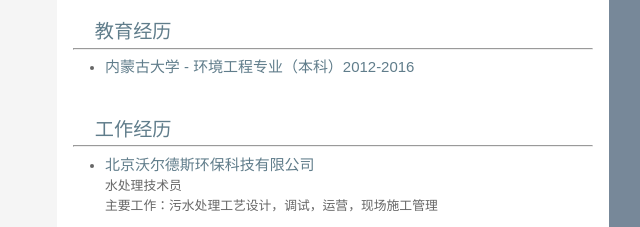
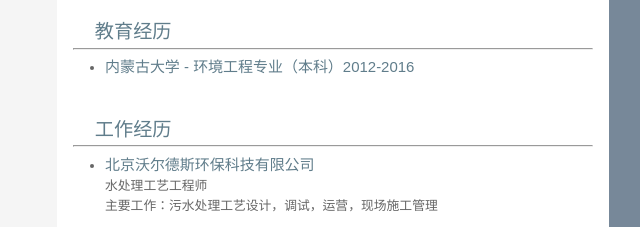
Before and after one commit to Song-XiaoPeng/financial_resume, a plain HTML site: page index.html in a window 1280 px wide. Shown: the top 227 px of the page, 451-1091 px from the left. Drawn offline with Linux system fonts and the light colour scheme; some icons are missing; a web font is replaced by a local one.

Commit message:
Update index.html

```diff
--- a/index.html
+++ b/index.html
@@ -69,7 +69,7 @@
                 <ul class="experience-list">
                     <li>
                         <h3 contenteditable="true">北京沃尔德斯环保科技有限公司</h3>
-                        <p contenteditable="true">水处理技术员<div>主要工作：污水处理工艺设计，调试，运营，现场施工管理</div></p>
+                        <p contenteditable="true">水处理工艺工程师<div>主要工作：污水处理工艺设计，调试，运营，现场施工管理</div></p>
                     <span class="item-remove" style="visibility: hidden;"><i class="iconfont icon-delete"></i></span></li>
 
                 </ul>
```
